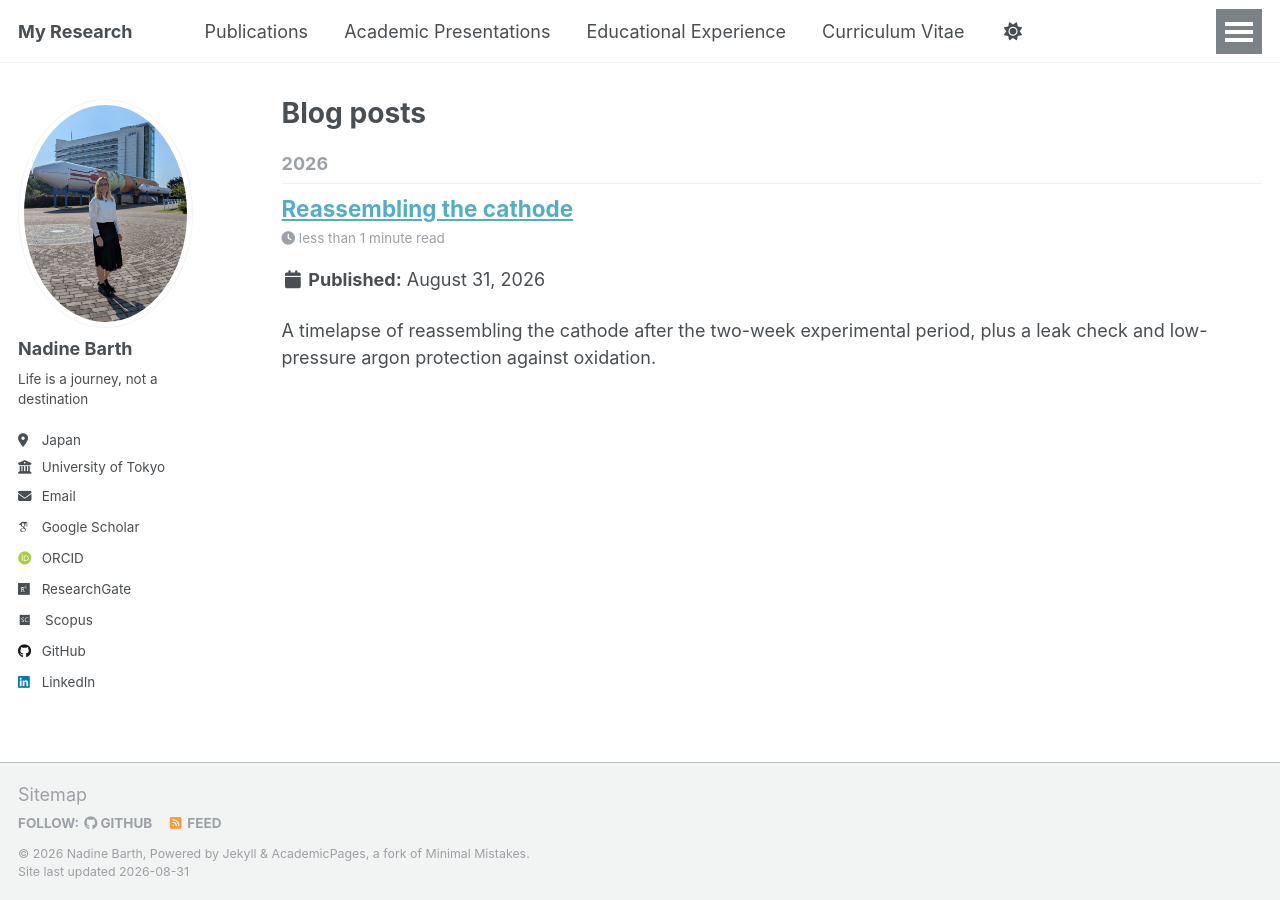
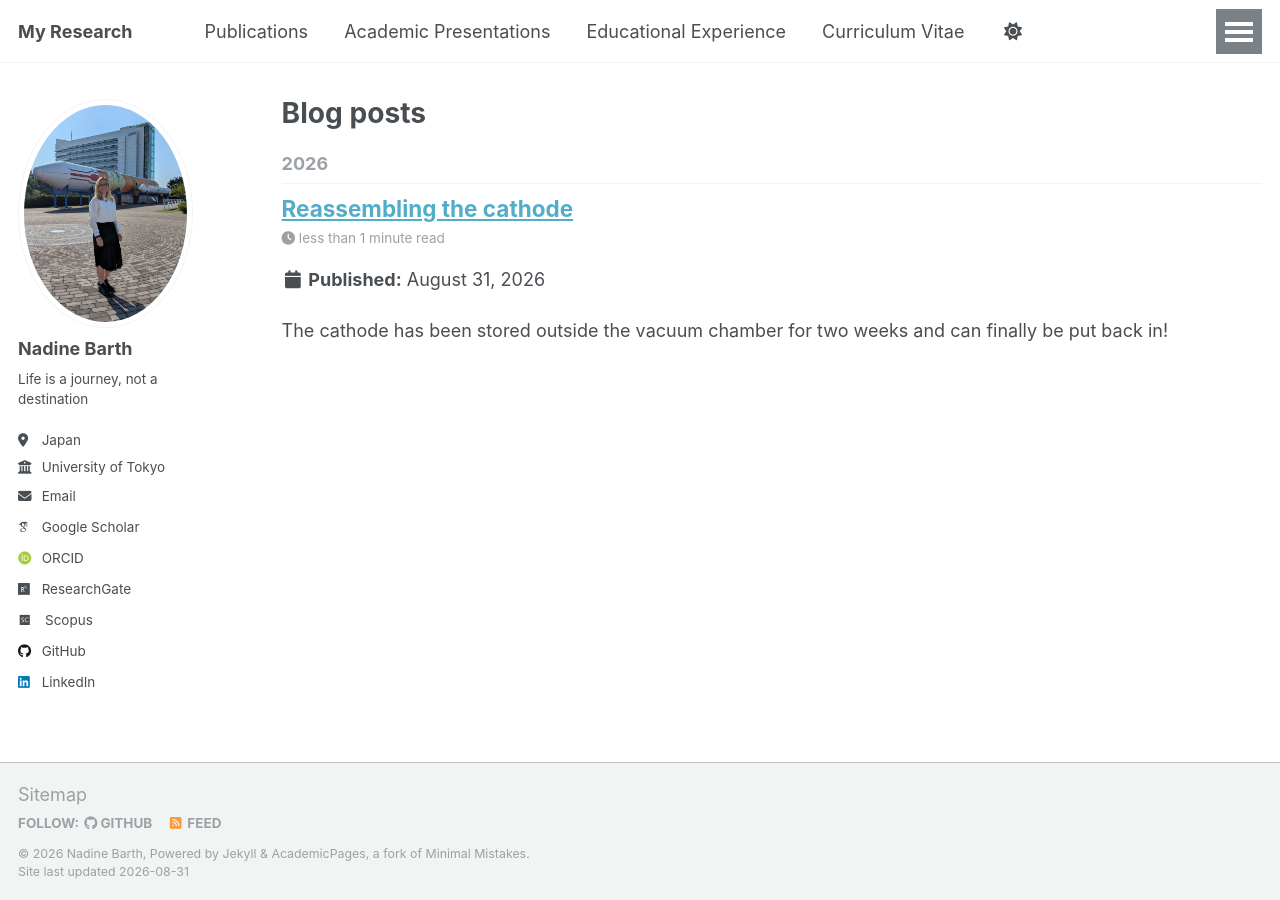
Before and after one commit to Barth-Nadine/Research, a Jekyll site: the page built from _pages/year-archive.html, in a window 1280 px wide. Built offline with Jekyll 4.4.1, drawn with Linux system fonts in a browser that asks for light colours; some web fonts are replaced.

Commit message:
Rewrite cathode-reassembly diary entry text
Revised wording: clarifies the cathode was stored outside the chamber
because it was in use for PMMA combustion experiments, that it was
kept in an argon-filled bag to protect it from oxidation in the
meantime, and confirms it's now back in the chamber and ready for the
next experiment.

```diff
--- a/_posts/2026-08-31-reassembling-cathode.md
+++ b/_posts/2026-08-31-reassembling-cathode.md
@@ -1,14 +1,20 @@
 ---
 title: "Reassembling the cathode"
 date: 2026-08-31
-excerpt: "A timelapse of reassembling the cathode after the two-week experimental period, plus a leak check and low-pressure argon protection against oxidation."
+excerpt: "The cathode has been stored outside the vacuum chamber for two weeks and can finally be put back in!"
 header:
   video: 2026-08-31-reassembling-cathode.mp4
 tags:
   - lab-life
 ---
 
-After the two-week experimental period at the Tsue-Nakasuka Lab ended, I was finally able to reassemble the cathode today to better protect it from oxidation. The video below shows a timelapse of the reassembly, carried out under a continuous 20 SCCM argon flow, followed by a leak check of the Swagelok fittings using Snoop. Finally, I closed the chamber and kept it under 1 Torr to protect it from further oxidation without needing to keep the argon flowing.
+After the two-week experimental period at the Tsue-Nakasuka Lab, I was finally able to put the cathode back into the vacuum chamber today.
+
+The cathode had been stored outside the chamber for two weeks because the chamber was being used for PMMA combustion experiments. During this time, I kept the cathode in an argon-filled Ziploc bag to protect it from oxidation.
+
+The video below shows a timelapse of the reassembly. The connections were made under a continuous 20 SCCM argon flow to minimize exposure to air. After reassembly, I checked the Swagelok fittings for leaks using Snoop leak detector. Once everything was confirmed to be leak-tight, I closed the chamber and pumped it down to below 1 Torr for storage.
+
+This means the cathode is now safely back in the chamber and ready for the next experiment!
 
 <video controls style="max-width:100%;">
   <source src="/Research/media/diary/2026-08-31-reassembling-cathode.mp4" type="video/mp4">
```
